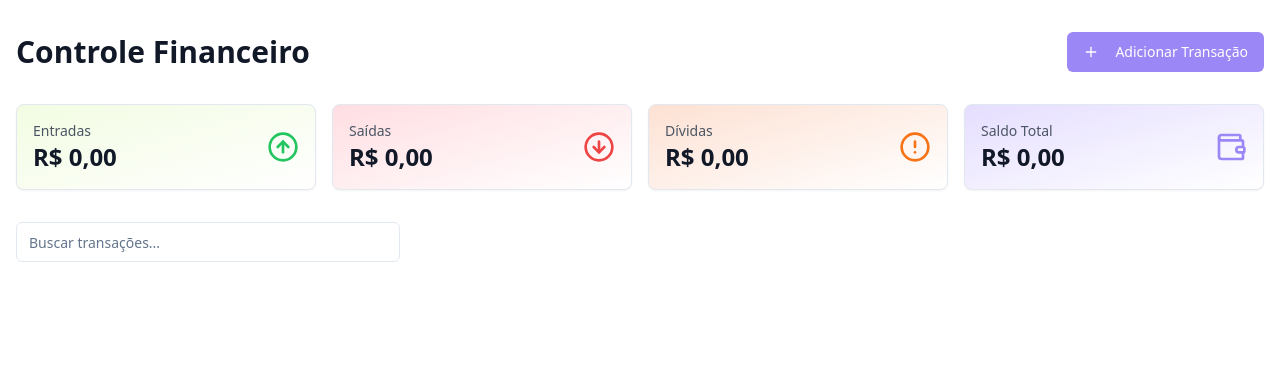
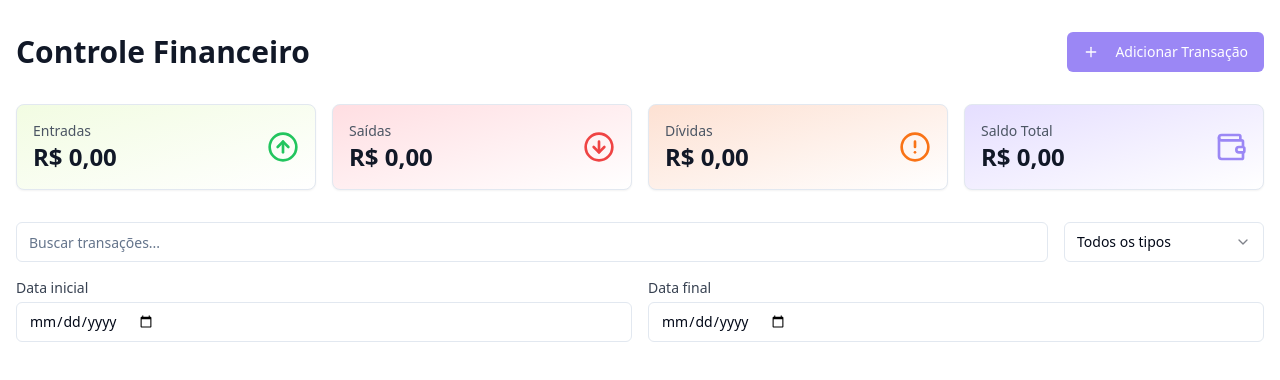
Before and after one commit to paycardsx/savvy-funds-control, a React (Vite) app: page / in a window 1280 px wide. Shown: the top 380 px of the page. Built offline with nearby package versions, Linux system fonts and the light colour scheme.

Commit message:
Improve transaction search filters
Add filters for transaction type and date range to enhance search functionality. Update date display format to show month for better visibility and understanding.
[skip gpt_engineer]

```diff
--- a/src/components/TransactionCard.tsx
+++ b/src/components/TransactionCard.tsx
@@ -54,6 +54,15 @@ export const TransactionCard = ({ transaction }: TransactionCardProps) => {
     }
   };
 
+  const formatDate = (dateString: string) => {
+    const date = new Date(dateString);
+    return date.toLocaleDateString('pt-BR', {
+      day: '2-digit',
+      month: 'long',
+      year: 'numeric'
+    });
+  };
+
   return (
     <Card className="p-4 mb-4 hover:shadow-md transition-shadow">
       <div className="flex justify-between items-start">
@@ -69,7 +78,7 @@ export const TransactionCard = ({ transaction }: TransactionCardProps) => {
           {transaction.dueDate && transaction.type !== 'income' && transaction.type !== 'daily_expense' && (
             <div className="flex items-center gap-1 text-sm text-gray-500 mt-1">
               <Clock className="h-4 w-4" />
-              <span>Vence em: {new Date(transaction.dueDate).toLocaleDateString('pt-BR')}</span>
+              <span>Vence em: {formatDate(transaction.dueDate)}</span>
             </div>
           )}
           {transaction.installments && (
@@ -85,7 +94,7 @@ export const TransactionCard = ({ transaction }: TransactionCardProps) => {
           </span>
           <div className="flex items-center gap-1 text-sm text-gray-500 mt-1">
             <Calendar className="h-4 w-4" />
-            <span>{new Date(transaction.date).toLocaleDateString('pt-BR')}</span>
+            <span>{formatDate(transaction.date)}</span>
           </div>
         </div>
       </div>
--- a/src/components/TransactionList.tsx
+++ b/src/components/TransactionList.tsx
@@ -1,6 +1,7 @@
 import { useState } from "react";
 import { Input } from "@/components/ui/input";
-import { Transaction } from "@/lib/types";
+import { Select, SelectContent, SelectItem, SelectTrigger, SelectValue } from "@/components/ui/select";
+import { Transaction, TransactionType } from "@/lib/types";
 import { TransactionCard } from "./TransactionCard";
 
 interface TransactionListProps {
@@ -9,22 +10,76 @@ interface TransactionListProps {
 
 export const TransactionList = ({ transactions }: TransactionListProps) => {
   const [search, setSearch] = useState("");
+  const [selectedType, setSelectedType] = useState<TransactionType | "all">("all");
+  const [startDate, setStartDate] = useState("");
+  const [endDate, setEndDate] = useState("");
 
-  const filteredTransactions = transactions.filter((transaction) =>
+  const filteredTransactions = transactions.filter((transaction) => {
+    const matchesSearch =
       transaction.description.toLowerCase().includes(search.toLowerCase()) ||
-    transaction.category.toLowerCase().includes(search.toLowerCase())
-  );
+      transaction.category.toLowerCase().includes(search.toLowerCase());
+
+    const matchesType = selectedType === "all" || transaction.type === selectedType;
+
+    const transactionDate = new Date(transaction.date);
+    const matchesDateRange = (!startDate || transactionDate >= new Date(startDate)) &&
+                            (!endDate || transactionDate <= new Date(endDate));
+
+    return matchesSearch && matchesType && matchesDateRange;
+  });
 
   return (
     <div>
-      <div className="mb-4">
+      <div className="mb-6 space-y-4">
+        <div className="flex flex-col sm:flex-row gap-4">
           <Input
             type="text"
             placeholder="Buscar transações..."
             value={search}
             onChange={(e) => setSearch(e.target.value)}
-          className="max-w-sm"
+            className="flex-1"
           />
+          <Select
+            value={selectedType}
+            onValueChange={(value) => setSelectedType(value as TransactionType | "all")}
+          >
+            <SelectTrigger className="w-full sm:w-[200px]">
+              <SelectValue placeholder="Filtrar por tipo" />
+            </SelectTrigger>
+            <SelectContent>
+              <SelectItem value="all">Todos os tipos</SelectItem>
+              <SelectItem value="income">Entrada</SelectItem>
+              <SelectItem value="expense">Despesa</SelectItem>
+              <SelectItem value="daily_expense">Compra Diária</SelectItem>
+              <SelectItem value="bill">Conta</SelectItem>
+              <SelectItem value="debt">Dívida</SelectItem>
+            </SelectContent>
+          </Select>
+        </div>
+        <div className="flex flex-col sm:flex-row gap-4">
+          <div className="flex-1">
+            <label htmlFor="startDate" className="block text-sm font-medium text-gray-700 mb-1">
+              Data inicial
+            </label>
+            <Input
+              type="date"
+              id="startDate"
+              value={startDate}
+              onChange={(e) => setStartDate(e.target.value)}
+            />
+          </div>
+          <div className="flex-1">
+            <label htmlFor="endDate" className="block text-sm font-medium text-gray-700 mb-1">
+              Data final
+            </label>
+            <Input
+              type="date"
+              id="endDate"
+              value={endDate}
+              onChange={(e) => setEndDate(e.target.value)}
+            />
+          </div>
+        </div>
       </div>
       <div className="space-y-4">
         {filteredTransactions.map((transaction) => (
```
Lines whose indentation alone changed are shown as unchanged.
